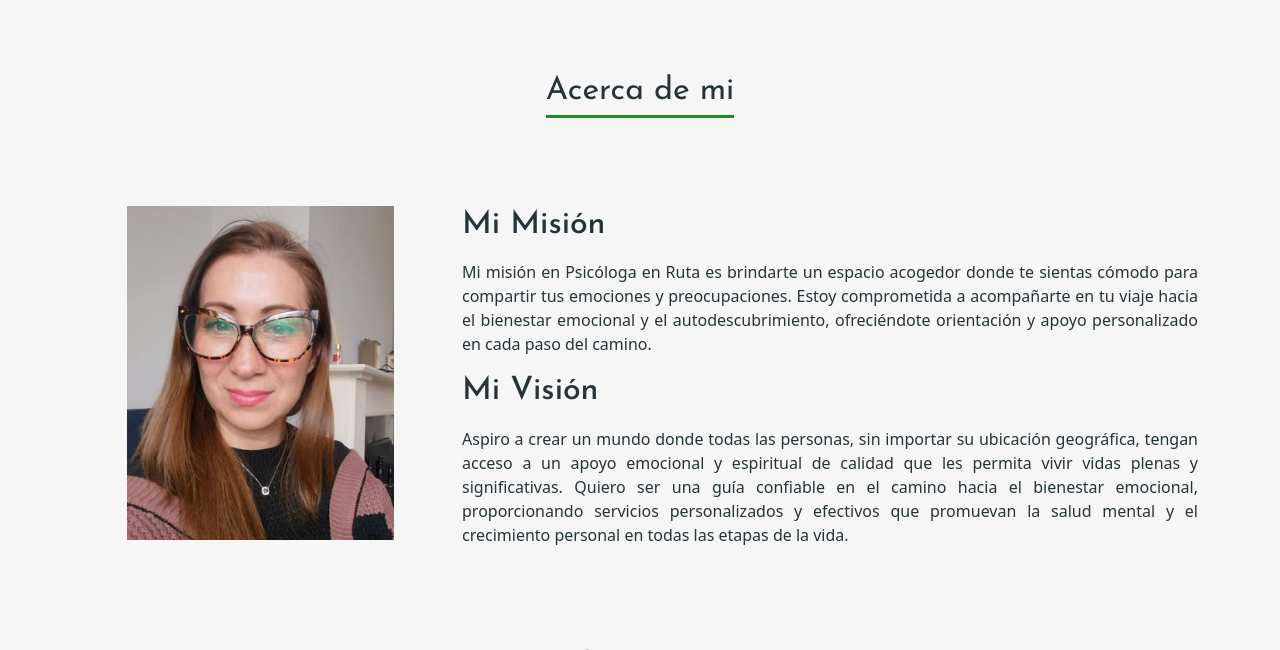
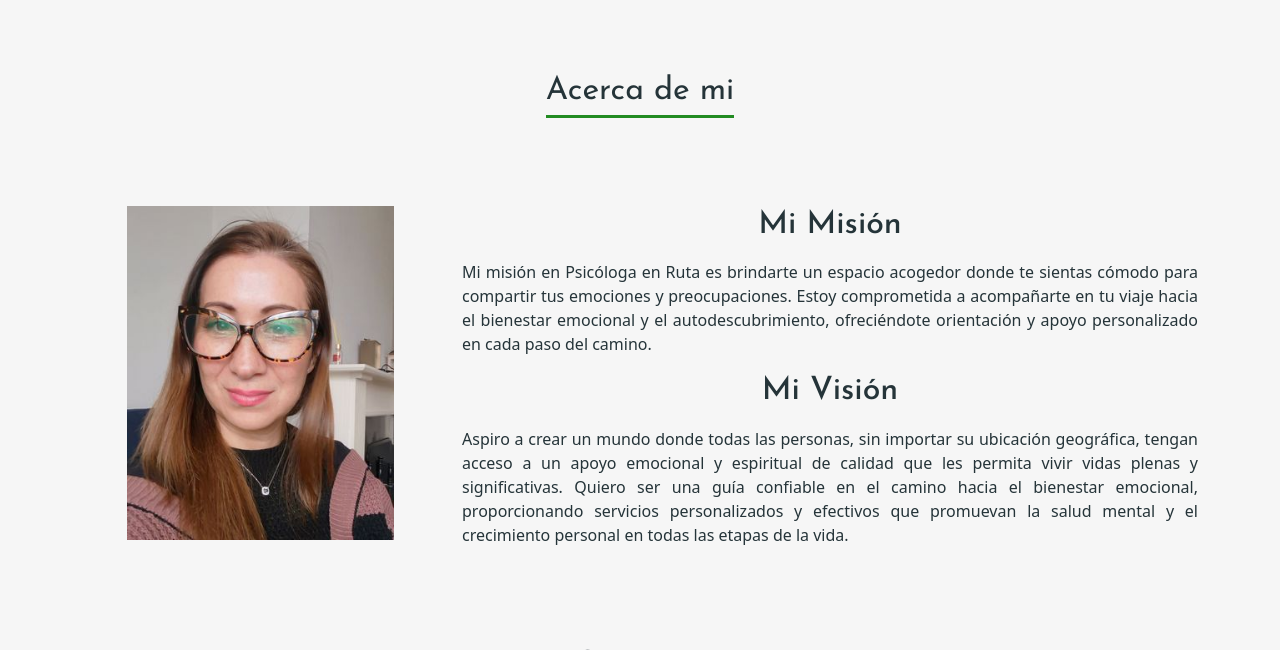
Before and after one commit to Nicolelir/Psychologist-Elvira-Espinoza-Spanish-version, a Django app: page /services/services/ in a window 1280 px wide. Shown: the part 71-721 px from the top of the page. Run offline with Django 4.2, Linux system fonts and the light colour scheme; data that the repository does not hold is empty; some libraries are stand-ins or nearby versions.

Commit message:
Center titles in services.html

```diff
--- a/services/templates/services/services.html
+++ b/services/templates/services/services.html
@@ -12,12 +12,12 @@
             <img src="{% static 'images/profile.jpeg' %}" class="profile-image" alt="profile-image">
         </div>
         <div class="col-12 col-md-8">
-            <h2 class="mb-3">Mi Misión</h2>
+            <h2 class="mb-3 text-center">Mi Misión</h2>
             <p class="mb-3">Mi misión en Psicóloga en Ruta es brindarte un espacio acogedor donde te sientas cómodo
                 para compartir tus emociones y preocupaciones. Estoy comprometida a acompañarte en tu viaje hacia
                 el bienestar emocional y el autodescubrimiento, ofreciéndote orientación y apoyo personalizado
                 en cada paso del camino.</p>
-            <h2 class="mb-3">Mi Visión</h2>
+            <h2 class="mb-3 text-center ">Mi Visión</h2>
             <p>Aspiro a crear un mundo donde todas las personas, sin importar su ubicación geográfica,
                 tengan acceso a un apoyo emocional y espiritual de calidad que les permita vivir vidas plenas y significativas.
                 Quiero ser una guía confiable en el camino hacia el bienestar emocional, proporcionando servicios personalizados
```
